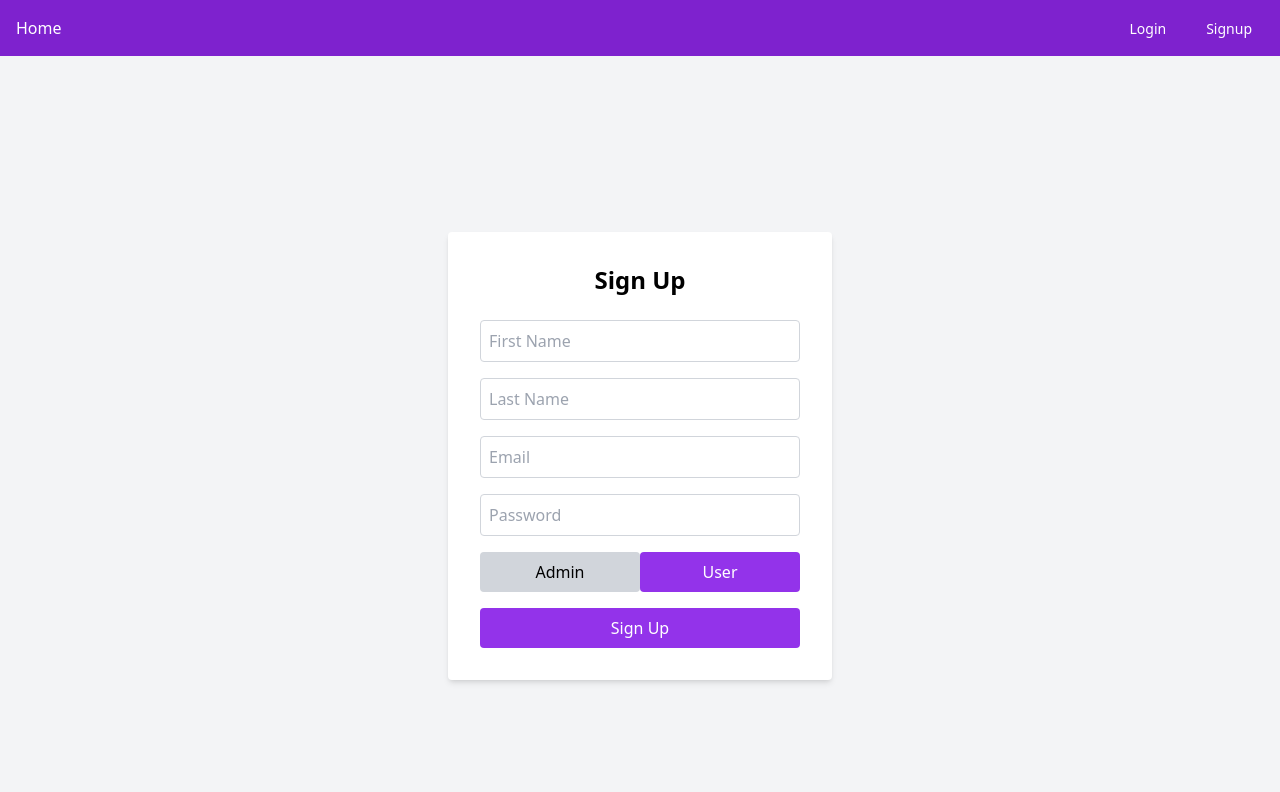
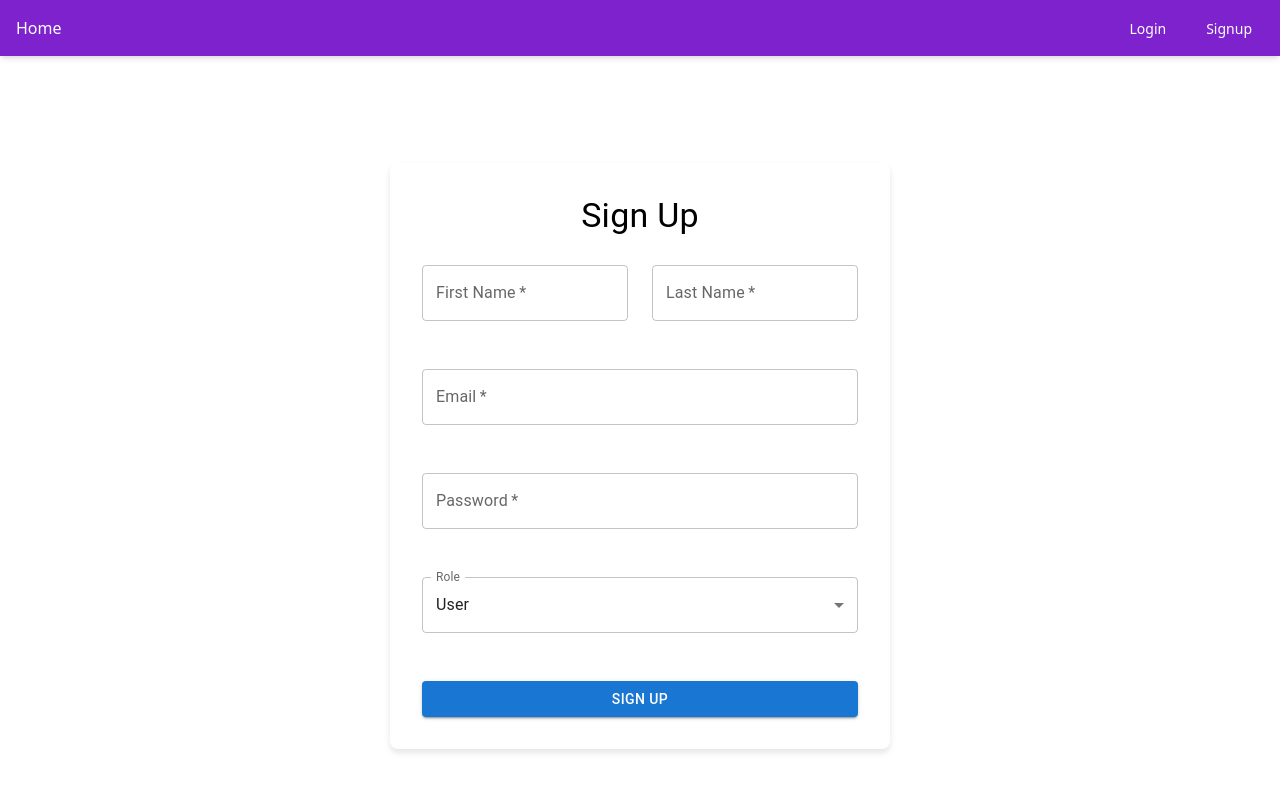
Before and after one commit to thanmaisai/Capstone, a React (Vite) app in the folder library-management-system/: page /signup in a window 1280 px wide. Shown: the top 792 px of the page. Built offline with nearby package versions, Linux system fonts and the light colour scheme.

Commit message:
Ui+Motion(Fronted): Using Framer Motion to animate on Signup

```diff
--- a/library-management-system/package.json
+++ b/library-management-system/package.json
@@ -15,6 +15,7 @@
     "@emotion/styled": "^11.13.0",
     "@mui/icons-material": "^6.0.1",
     "@mui/material": "^6.0.1",
+    "@mui/system": "^6.0.1",
     "apollo-client": "^2.6.10",
     "chart.js": "^4.4.4",
     "framer-motion": "^11.3.31",
--- a/library-management-system/src/components/Auth/Signup.jsx
+++ b/library-management-system/src/components/Auth/Signup.jsx
@@ -1,6 +1,8 @@
 import React, { useState } from 'react';
 import { useMutation } from '@apollo/client';
-import { SIGNUP_USER } from '../../gqloperations/mutations'; // Adjust the path as necessary
+import { SIGNUP_USER } from '../../gqloperations/mutations';
+import { Button, TextField, FormControl, InputLabel, Select, MenuItem, Typography, Box, Snackbar, Alert, Grid, CircularProgress } from '@mui/material';
+import { motion } from 'framer-motion';
 
 export default function Signup() {
     const [formData, setFormData] = useState({
@@ -8,9 +10,11 @@ export default function Signup() {
         lastName: '',
         email: '',
         password: '',
-        role: 'user' // Default role
+        role: 'user'
     });
     const [signupUser, { data, loading, error }] = useMutation(SIGNUP_USER);
+    const [openSnackbar, setOpenSnackbar] = useState(false);
+    const [snackbarMessage, setSnackbarMessage] = useState('');
 
     const handleChange = (e) => {
         setFormData({
@@ -19,88 +23,157 @@ export default function Signup() {
         });
     };
 
-    const handleRoleChange = (role) => {
+    const handleRoleChange = (event) => {
         setFormData({
             ...formData,
-            role
+            role: event.target.value
         });
     };
 
-    const handleSubmit = (e) => {
+    const handleSubmit = async (e) => {
         e.preventDefault();
-        signupUser({
-            variables: { userNew: formData }
-        });
+        try {
+            const response = await signupUser({ variables: { userNew: formData } });
+            if (response.data.signupUser) {
+                setSnackbarMessage(`${response.data.signupUser.firstName} is signed up. You can log in now!`);
+                setOpenSnackbar(true);
+            }
+        } catch (err) {
+            setSnackbarMessage(err.message);
+            setOpenSnackbar(true);
+        }
     };
 
+    if (loading) {
         return (
-        <div className="min-h-screen flex items-center justify-center bg-gray-100">
-            <div className="bg-white p-8 rounded shadow-md w-96">
-                <h5 className="text-2xl font-bold mb-6 text-center">Sign Up</h5>
-                <form onSubmit={handleSubmit} className="space-y-4">
-                    {loading && <p>Loading...</p>}
-                    {error && <div className="bg-red-500 text-white p-2 rounded">{error.message}</div>}
-                    {data && data.signupUser && (
-                        <div className="bg-green-500 text-white p-2 rounded">
-                            {data.signupUser.firstName} is signed up. You can log in now!
-                        </div>
-                    )}
+            <Box display="flex" justifyContent="center" alignItems="center" height="100vh">
+                <CircularProgress />
+            </Box>
+        );
+    }
 
-                    <input
-                        type="text"
-                        placeholder="First Name"
+    return (
+        <Box
+            component="main"
+            sx={{ display: 'flex', justifyContent: 'center', alignItems: 'center', height: '100vh', padding: 2 }}
+        >
+            <motion.div
+                initial={{ opacity: 0, y: -50 }}
+                animate={{ opacity: 1, y: 0 }}
+                transition={{ duration: 0.5 }}
+                style={{
+                    display: 'flex',
+                    flexDirection: 'column',
+                    alignItems: 'center',
+                    justifyContent: 'center',
+                    backgroundColor: '#fff',
+                    padding: '2rem',
+                    borderRadius: '8px',
+                    boxShadow: '0 4px 6px rgba(0,0,0,0.1)',
+                    width: '100%',
+                    maxWidth: 500
+                }}
+            >
+                <Typography variant="h4" component="h1" gutterBottom>
+                    Sign Up
+                </Typography>
+
+                {error && <Alert severity="error" sx={{ mb: 2 }}>{error.message}</Alert>}
+
+                <Box
+                    component="form"
+                    onSubmit={handleSubmit}
+                    noValidate
+                    sx={{ width: '100%' }}
+                >
+                    <Grid container spacing={3}>
+                        <Grid item xs={12} md={6}>
+                            <TextField
+                                label="First Name"
                                 name="firstName"
                                 value={formData.firstName}
                                 onChange={handleChange}
                                 required
-                        className="border border-gray-300 p-2 w-full rounded focus:outline-none focus:border-purple-500"
+                                variant="outlined"
+                                margin="normal"
+                                fullWidth
                             />
-                    <input
-                        type="text"
-                        placeholder="Last Name"
+                        </Grid>
+                        <Grid item xs={12} md={6}>
+                            <TextField
+                                label="Last Name"
                                 name="lastName"
                                 value={formData.lastName}
                                 onChange={handleChange}
                                 required
-                        className="border border-gray-300 p-2 w-full rounded focus:outline-none focus:border-purple-500"
+                                variant="outlined"
+                                margin="normal"
+                                fullWidth
                             />
-                    <input
+                        </Grid>
+                        <Grid item xs={12}>
+                            <TextField
+                                label="Email"
+                                name="email"
                                 type="email"
-                        placeholder="Email"
-                        name="email"
                                 value={formData.email}
                                 onChange={handleChange}
                                 required
-                        className="border border-gray-300 p-2 w-full rounded focus:outline-none focus:border-purple-500"
+                                variant="outlined"
+                                margin="normal"
+                                fullWidth
                             />
-                    <input
+                        </Grid>
+                        <Grid item xs={12}>
+                            <TextField
+                                label="Password"
+                                name="password"
                                 type="password"
-                        placeholder="Password"
-                        name="password"
                                 value={formData.password}
                                 onChange={handleChange}
                                 required
-                        className="border border-gray-300 p-2 w-full rounded focus:outline-none focus:border-purple-500"
+                                variant="outlined"
+                                margin="normal"
+                                fullWidth
                             />
-                    <div className="flex justify-between">
-                        <button
-                            type="button"
-                            onClick={() => handleRoleChange('admin')}
-                            className={`p-2 w-1/2 rounded ${formData.role === 'admin' ? 'bg-purple-600 text-white' : 'bg-gray-300 text-black'}`}
+                        </Grid>
+                        <Grid item xs={12}>
+                            <FormControl fullWidth margin="normal">
+                                <InputLabel>Role</InputLabel>
+                                <Select
+                                    value={formData.role}
+                                    onChange={handleRoleChange}
+                                    label="Role"
                                 >
-                            Admin
-                        </button>
-                        <button
-                            type="button"
-                            onClick={() => handleRoleChange('user')}
-                            className={`p-2 w-1/2 rounded ${formData.role === 'user' ? 'bg-purple-600 text-white' : 'bg-gray-300 text-black'}`}
+                                    <MenuItem value="admin">Admin</MenuItem>
+                                    <MenuItem value="user">User</MenuItem>
+                                </Select>
+                            </FormControl>
+                        </Grid>
+                        <Grid item xs={12}>
+                            <Button
+                                type="submit"
+                                variant="contained"
+                                color="primary"
+                                fullWidth
+                                sx={{ mt: 2 }}
                             >
-                            User
-                        </button>
-                    </div>
-                    <button className="bg-purple-600 text-white p-2 w-full rounded hover:bg-purple-700 focus:outline-none" type="submit">Sign Up</button>
-                </form>
-            </div>
-        </div>
+                                Sign Up
+                            </Button>
+                        </Grid>
+                    </Grid>
+                </Box>
+
+                <Snackbar
+                    open={openSnackbar}
+                    autoHideDuration={6000}
+                    onClose={() => setOpenSnackbar(false)}
+                >
+                    <Alert onClose={() => setOpenSnackbar(false)} severity={error ? 'error' : 'success'}>
+                        {snackbarMessage}
+                    </Alert>
+                </Snackbar>
+            </motion.div>
+        </Box>
     );
 }
```
Also changed, not shown: 1 other file (tests, documents, lock files or other folders). Lines whose indentation alone changed are shown as unchanged.
